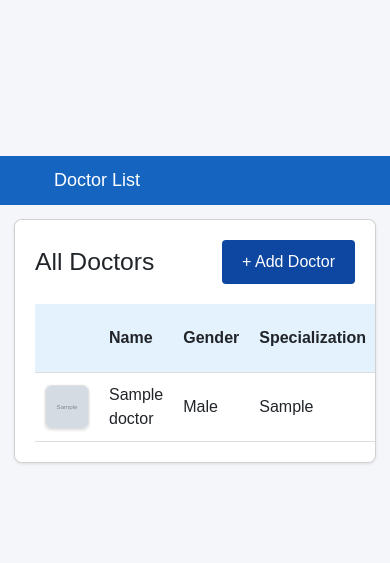
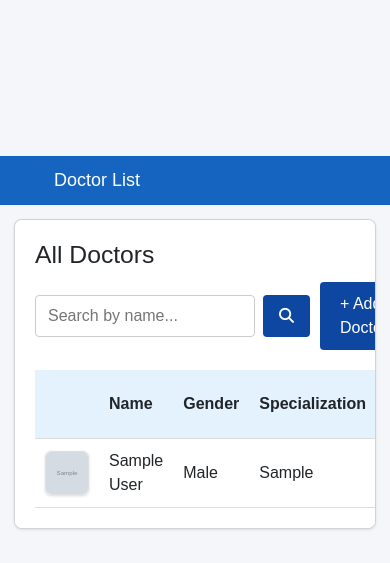
Before and after one commit to RAKIB6348/hospital_django, a Django app: page /doctor/list/ in a window 390 px wide. Shown: the part 328-891 px from the top of the page. Before the commit the page ends 792 px from the top, so only its background shows below. Run offline with Django 5.2, Linux system fonts and the light colour scheme; tables that the repository leaves empty hold one stand-in row (values such as "Sample post"); grey boxes marked "Sample" are stand-in pictures.

Commit message:
Replace doctor full name with first and last name

```diff
--- a/department/templates/department/department_add.html
+++ b/department/templates/department/department_add.html
@@ -18,7 +18,7 @@
                 <select id="head_doctor" name="head_doctor" required>
                     <option value="">Select doctor</option>
                     {% for doctor in doctors %}
-                    <option value="{{ doctor.name }}">{{ doctor.name }}</option>
+                    <option value="{{ doctor.full_name }}">{{ doctor.full_name }}</option>
                     {% endfor %}
                 </select>
             </div>
--- a/department/templates/department/department_edit.html
+++ b/department/templates/department/department_edit.html
@@ -18,7 +18,7 @@
                 <select id="head_doctor" name="head_doctor" required>
                     <option value="">Select doctor</option>
                     {% for doctor in doctors %}
-                    <option value="{{ doctor.name }}" {% if doctor.name == department.head_doctor %}selected{% endif %}>{{ doctor.name }}</option>
+                    <option value="{{ doctor.full_name }}" {% if doctor.full_name == department.head_doctor %}selected{% endif %}>{{ doctor.full_name }}</option>
                     {% endfor %}
                 </select>
             </div>
--- a/doctor/models.py
+++ b/doctor/models.py
@@ -3,7 +3,8 @@ from django.db import models
 
 class Doctor(models.Model):
     image = models.ImageField(upload_to='doctor_images/', blank=True, null=True)
-    name = models.CharField(max_length=100)
+    first_name = models.CharField(max_length=100)
+    last_name = models.CharField(max_length=100, blank=True)
     gender = models.CharField(max_length=10, choices=[
         ('male', 'Male'),
         ('female', 'Female'),
@@ -26,5 +27,9 @@ class Doctor(models.Model):
     available = models.BooleanField(default=True)
     created_at = models.DateTimeField(auto_now_add=True)
 
+    @property
+    def full_name(self):
+        return ' '.join(part for part in (self.first_name, self.last_name) if part)
+
     def __str__(self):
-        return self.name
+        return self.full_name
--- a/doctor/templates/doctor/doctor_list.html
+++ b/doctor/templates/doctor/doctor_list.html
@@ -5,9 +5,15 @@
 
 {% block content %}
 <div class="card">
-    <div style="display: flex; justify-content: space-between; align-items: center; margin-bottom: 20px;">
+    <div style="display: flex; justify-content: space-between; align-items: center; margin-bottom: 20px; gap: 12px; flex-wrap: wrap;">
         <h2 style="margin: 0;">All Doctors</h2>
-        <a href="{% url 'doctor:doctor_add' %}" style="background: #0d47a1; color: white; padding: 10px 20px; text-decoration: none; border-radius: 4px;">+ Add Doctor</a>
+        <div style="display: flex; gap: 10px; align-items: center;">
+            <form method="get" action="{% url 'doctor:doctor_list' %}" style="display: flex; gap: 8px; margin: 0;">
+                <input type="text" name="q" value="{{ q }}" placeholder="Search by name..." style="width: 220px; padding: 8px 12px; border: 1px solid #ccc; border-radius: 4px; margin: 0;">
+                <button type="submit" style="background: #0d47a1; color: white; border: none; padding: 8px 16px; border-radius: 4px; cursor: pointer; margin: 0;"><i class="fas fa-search"></i></button>
+            </form>
+            <a href="{% url 'doctor:doctor_add' %}" style="background: #0d47a1; color: white; padding: 10px 20px; text-decoration: none; border-radius: 4px;">+ Add Doctor</a>
+        </div>
     </div>
     <table>
         <thead>
@@ -38,14 +44,14 @@
             <tr>
                 <td>
                     {% if doctor.image %}
-                    <img src="{{ doctor.image.url }}" alt="{{ doctor.name }}" style="width: 44px; height: 44px; object-fit: cover; border-radius: 6px; border: 1px solid #e0e0e0; box-shadow: 0 1px 3px rgba(0,0,0,0.15);">
+                    <img src="{{ doctor.image.url }}" alt="{{ doctor.full_name }}" style="width: 44px; height: 44px; object-fit: cover; border-radius: 6px; border: 1px solid #e0e0e0; box-shadow: 0 1px 3px rgba(0,0,0,0.15);">
                     {% else %}
                     <span style="display: inline-flex; align-items: center; justify-content: center; width: 44px; height: 44px; border-radius: 6px; background: #e3f2fd; border: 1px solid #bbdefb;">
                         <i class="fas fa-user-md" style="font-size: 20px; color: #0d47a1;"></i>
                     </span>
                     {% endif %}
                 </td>
-                <td>{{ doctor.name }}</td>
+                <td>{{ doctor.full_name }}</td>
                 <td>{{ doctor.get_gender_display }}</td>
                 <td>{{ doctor.specialization }}</td>
                 <td>{{ doctor.department }}</td>
--- a/doctor/views.py
+++ b/doctor/views.py
@@ -1,17 +1,26 @@
+from django.db.models import Q
 from django.shortcuts import get_object_or_404, redirect, render
 from .models import Doctor
 
 
 def doctor_list(request):
     doctors = Doctor.objects.all()
-    return render(request, 'doctor/doctor_list.html', {'doctors': doctors})
+    q = request.GET.get('q', '').strip()
+    if q:
+        query = Q(first_name__icontains=q) | Q(last_name__icontains=q)
+        parts = q.split()
+        if len(parts) >= 2:
+            query |= Q(first_name__icontains=parts[0], last_name__icontains=' '.join(parts[1:]))
+        doctors = doctors.filter(query)
+    return render(request, 'doctor/doctor_list.html', {'doctors': doctors, 'q': q})
 
 
 def doctor_add(request):
     if request.method == 'POST':
         Doctor.objects.create(
             image=request.FILES.get('image'),
-            name=request.POST['name'],
+            first_name=request.POST['first_name'],
+            last_name=request.POST['last_name'],
             gender=request.POST['gender'],
             specialization=request.POST['specialization'],
             department=request.POST['department'],
@@ -38,7 +47,8 @@ def doctor_edit(request, doctor_id):
     if request.method == 'POST':
         if request.FILES.get('image'):
             doctor.image = request.FILES['image']
-        doctor.name = request.POST['name']
+        doctor.first_name = request.POST['first_name']
+        doctor.last_name = request.POST['last_name']
         doctor.gender = request.POST['gender']
         doctor.specialization = request.POST['specialization']
         doctor.department = request.POST['department']
--- a/patient/templates/patient/appointment_edit.html
+++ b/patient/templates/patient/appointment_edit.html
@@ -43,7 +43,7 @@
                 <select id="doctor" name="doctor" required>
                     <option value="">Select doctor</option>
                     {% for doctor in doctors %}
-                    <option value="{{ doctor.name }}" {% if doctor.name == appointment.doctor %}selected{% endif %}>{{ doctor.name }}</option>
+                    <option value="{{ doctor.full_name }}" {% if doctor.full_name == appointment.doctor %}selected{% endif %}>{{ doctor.full_name }}</option>
                     {% endfor %}
                 </select>
             </div>
--- a/patient/templates/patient/appointment_form.html
+++ b/patient/templates/patient/appointment_form.html
@@ -44,7 +44,7 @@
                 <select id="doctor" name="doctor" required>
                     <option value="">Select doctor</option>
                     {% for doctor in doctors %}
-                    <option value="{{ doctor.name }}">{{ doctor.name }}</option>
+                    <option value="{{ doctor.full_name }}">{{ doctor.full_name }}</option>
                     {% endfor %}
                 </select>
             </div>
```
Also changed, not shown: doctor/templates/doctor/doctor_add.html (+6 -2 lines), doctor/templates/doctor/doctor_edit.html (+6 -2 lines), db.sqlite3, doctor/migrations/0007_doctor_first_name_doctor_last_name_alter_doctor_name.py (added), doctor/migrations/0008_split_doctor_name.py (added), doctor/migrations/0009_remove_doctor_name_alter_doctor_first_name_and_more.py (added).
